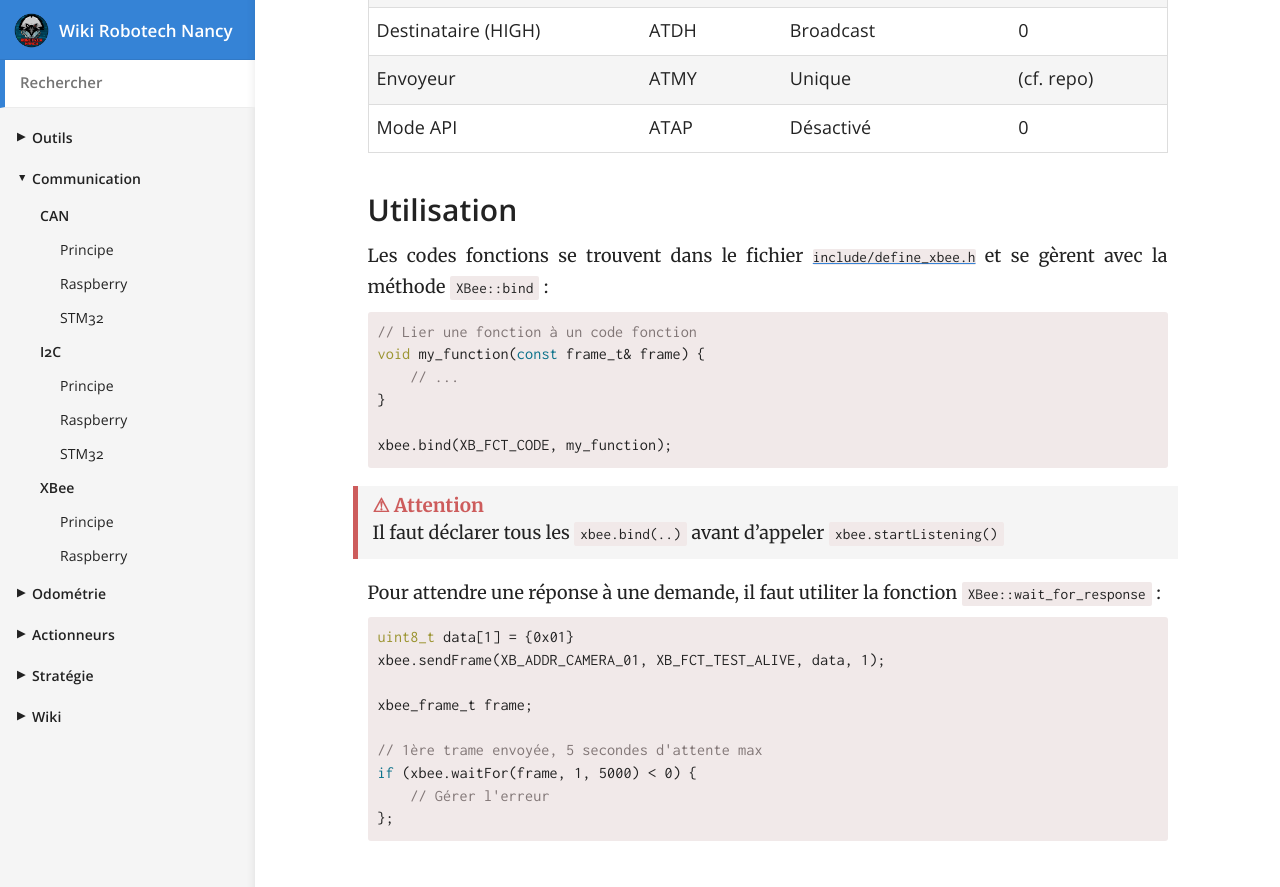
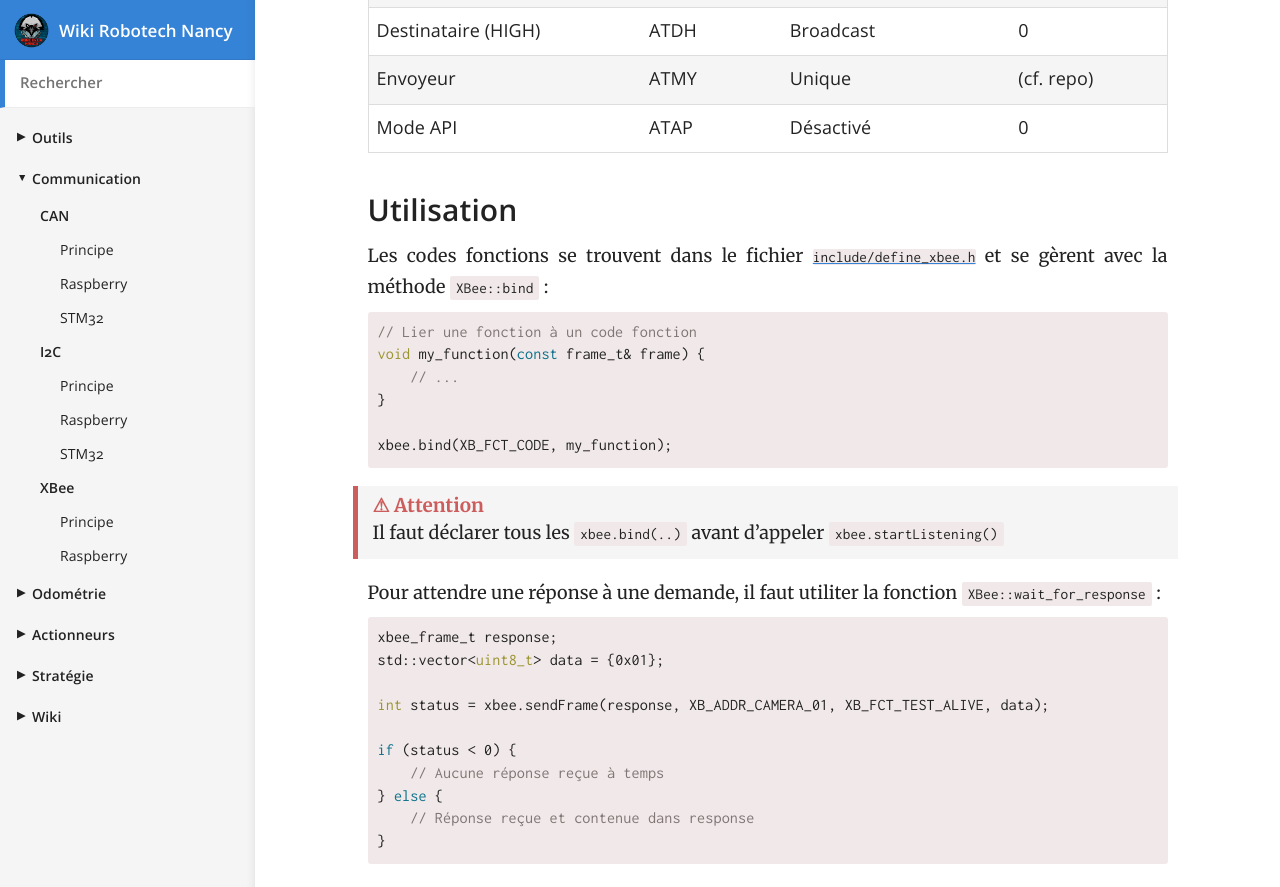
Before and after one commit to RobotechNancy/robotechnancy.github.io, a Jekyll site: the page built from _docs/communication/XBee/raspberry.md, in a window 1280 px wide and 900 px high, scrolled down 2752 px. Shown: the top 887 px of the window. Built offline with Jekyll 4.4.1, drawn with Linux system fonts in a browser that asks for light colours.

Commit message:
Update gestion des réponses

````diff
--- a/_config.yml
+++ b/_config.yml
@@ -36,10 +36,3 @@ defaults:
       path: ""
     values:
       layout: default
-  -
-    scope:
-      path: ""
-      type: "docs"
-    values:
-      seo:
-        type: Article
--- a/_docs/communication/XBee/raspberry.md
+++ b/_docs/communication/XBee/raspberry.md
@@ -99,13 +99,14 @@ xbee.bind(XB_FCT_CODE, my_function);
 
 Pour attendre une réponse à une demande, il faut utiliter la fonction `XBee::wait_for_response` :
 ```cpp
-uint8_t data[1] = {0x01}
-xbee.sendFrame(XB_ADDR_CAMERA_01, XB_FCT_TEST_ALIVE, data, 1);
+xbee_frame_t response;
+std::vector<uint8_t> data = {0x01};
 
-xbee_frame_t frame;
+int status = xbee.sendFrame(response, XB_ADDR_CAMERA_01, XB_FCT_TEST_ALIVE, data);
 
-// 1ère trame envoyée, 5 secondes d'attente max
-if (xbee.waitFor(frame, 1, 5000) < 0) {
-    // Gérer l'erreur
-};
+if (status < 0) {
+    // Aucune réponse reçue à temps
+} else {
+    // Réponse reçue et contenue dans response
+}
 ```
````
Also changed, not shown: _docs/communication/CAN/raspberry.md (+0 -13 lines), Gemfile.lock.
